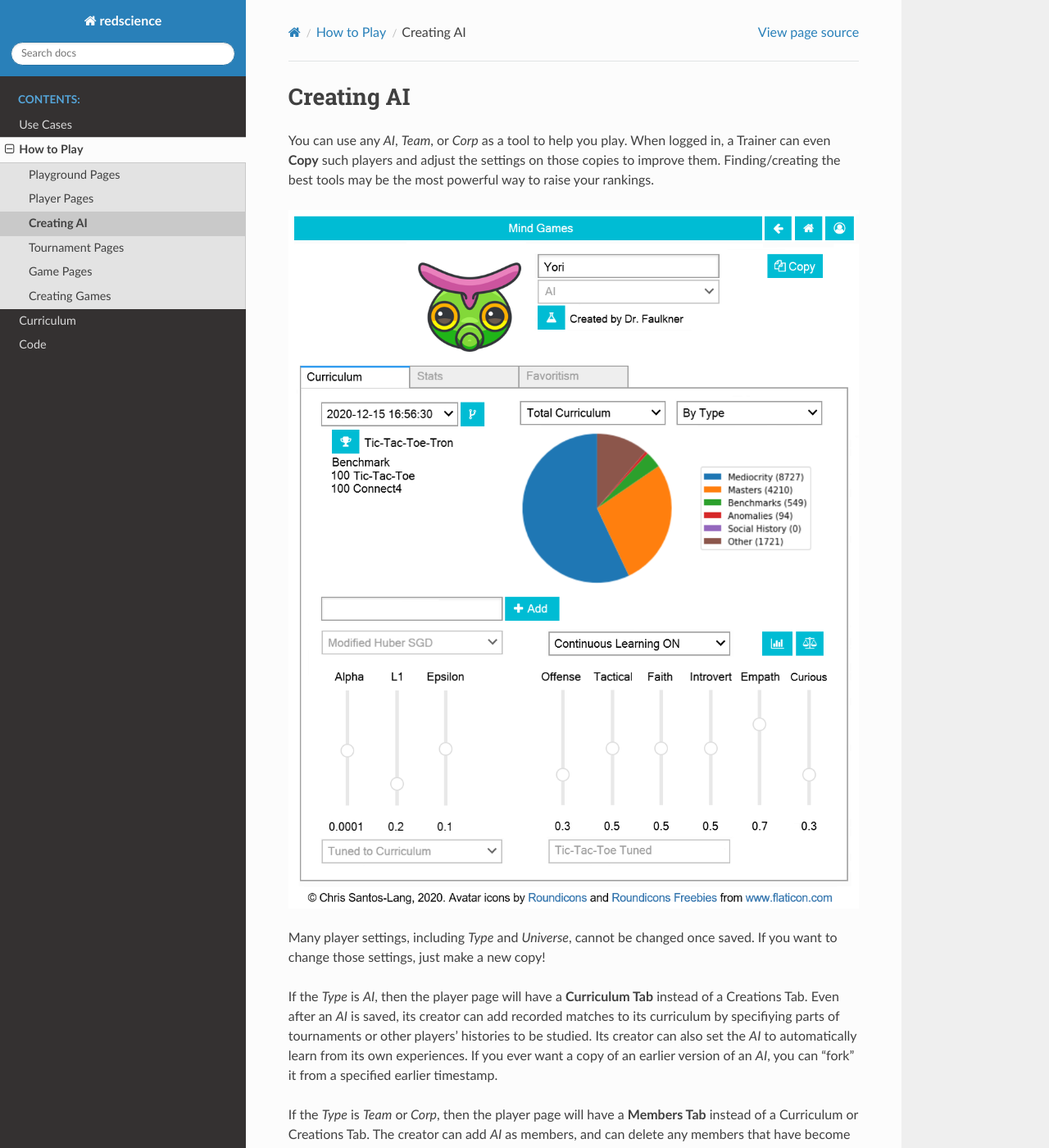
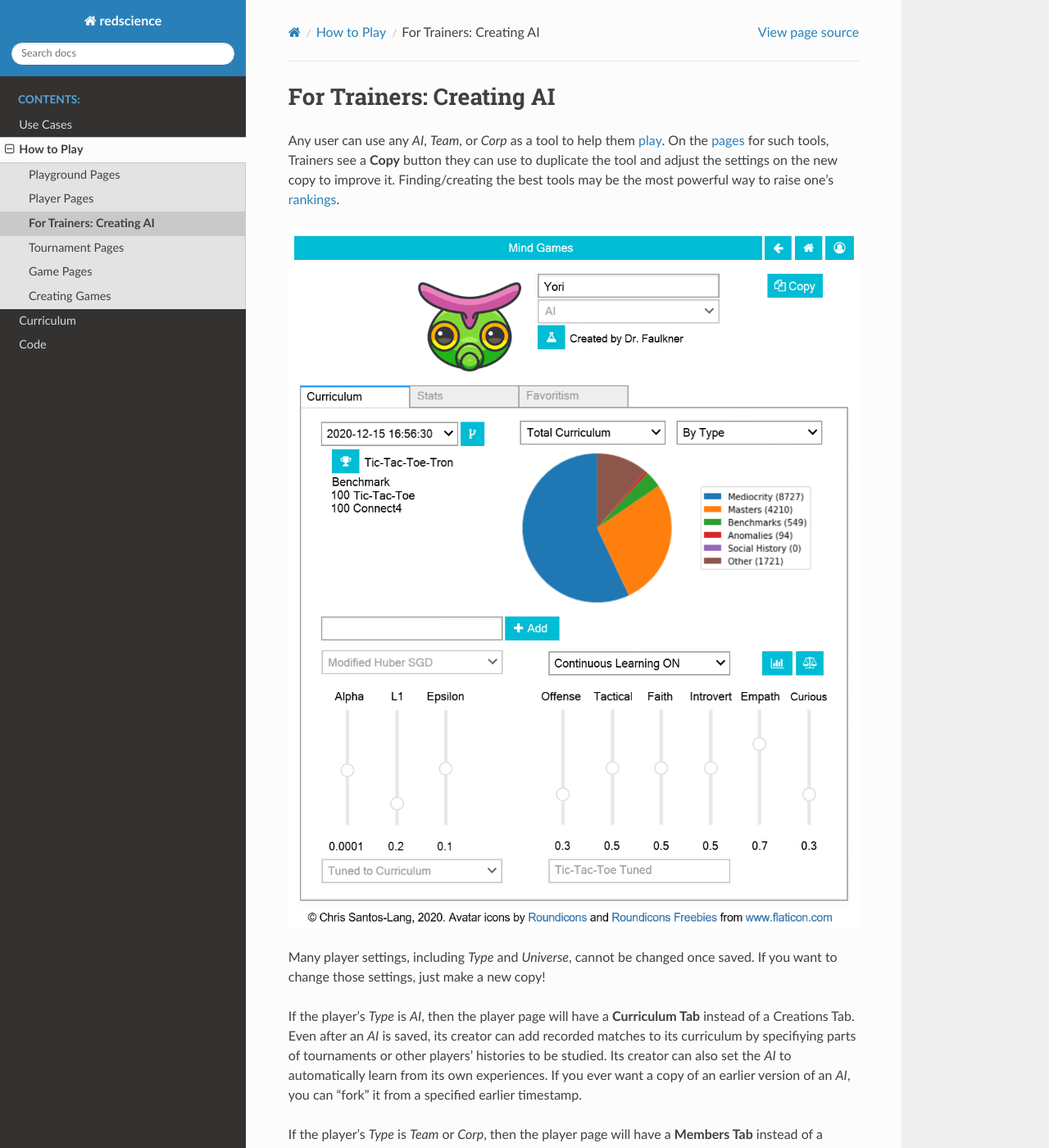
Before and after one commit to ChrisSantosLang/redscience, a Sphinx documentation site: the page built from docs/source/playerfactory.rst, in a window 1280 px wide and 1400 px high. Shown: the whole window at 82% size. Built offline with Sphinx 7.4.7 and the Read the Docs theme 2.0.0, drawn with Linux system fonts in a browser that asks for light colours; pages that are not in the unit, such as notebooks, are missing from menus.

Commit message:
Update playerfactory.rst

```diff
--- a/docs/source/playerfactory.rst
+++ b/docs/source/playerfactory.rst
@@ -1,18 +1,19 @@
-===========
-Creating AI
-===========
+=========================
+For Trainers: Creating AI
+=========================
 
-You can use any *AI*, *Team*, or *Corp* as a tool to help you
-play. When logged in, a Trainer can even **Copy** such players and adjust the
-settings on those copies to improve them. Finding/creating the best tools
-may be the most powerful way to raise your rankings.
+Any user can use any *AI*, *Team*, or *Corp* as a tool to help them
+:doc:`play <playground>`. On the :doc:`pages <player>` for such tools,
+Trainers see a **Copy** button they can use to duplicate the tool and adjust
+the settings on the new copy to improve it. Finding/creating the best tools
+may be the most powerful way to raise one's :doc:`rankings <game>`.
 
 .. image:: releases/images/CurriculumSimple.png
 
 Many player settings, including *Type* and *Universe*, cannot be changed
 once saved. If you want to change those settings, just make a new copy!
 
-If the *Type* is *AI*, then the player page will have a **Curriculum Tab**
+If the player's *Type* is *AI*, then the player page will have a **Curriculum Tab**
 instead of a Creations Tab. Even after an *AI* is saved, its creator
 can add recorded matches to its curriculum by specifiying parts of
 tournaments or other players' histories to be studied. Its creator
@@ -20,7 +21,7 @@ can also set the *AI* to automatically learn from its own experiences.
 If you ever want a copy of an earlier version of an *AI*, you can "fork"
 it from a specified earlier timestamp.
 
-If the *Type* is *Team* or *Corp*, then the player page will
+If the player's *Type* is *Team* or *Corp*, then the player page will
 have a **Members Tab** instead of a Curriculum or Creations Tab.
 The creator can add *AI* as members, and can delete any members that have
 become obsolete. Each individual *AI* has biases. *Teams* and *Corps*
```
